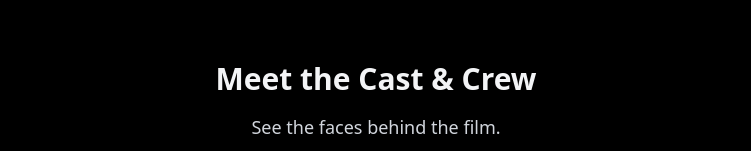
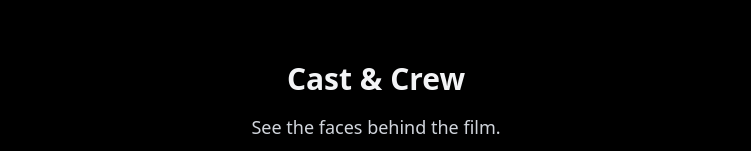
Before and after one commit to DBIT-Systems-Ltd/GroupChatTheMovie, a website: page index.html in a window 1280 px wide. Shown: the part 1803-1954 px from the top of the page, without its empty margins (264-1015 px from the left). Drawn offline with Linux system fonts and the light colour scheme.

Commit message:
Add base href to HTML files and clean up unused CSS classes

```diff
--- a/index.html
+++ b/index.html
@@ -5,6 +5,7 @@
 		<meta name="viewport" content="width=device-width, initial-scale=1.0" />
 		<title>Groupchat The Movie</title>
 		<link href="output.css" rel="stylesheet" />
+		<base href="/GroupChatTheMovie/" />
 	</head>
 	<body class="bg-black text-gray-100">
 		<!-- Hero Section -->
@@ -35,7 +36,7 @@
 
 		<!-- Cast & Crew Section -->
 		<section id="cast" class="py-16 text-center">
-			<h2 class="text-3xl font-bold">Meet the Cast & Crew</h2>
+			<h2 class="text-3xl font-bold">Cast & Crew</h2>
 			<p class="text-lg text-gray-300 mt-4">See the faces behind the film.</p>
 			<a href="cast" class="mt-6 inline-block px-6 py-3 bg-gray-800 text-white rounded hover:bg-gray-700">View Cast</a>
 		</section>
```
Also changed, not shown: about.html (+1 -0 lines), cast.html (+1 -0 lines), output.css.
